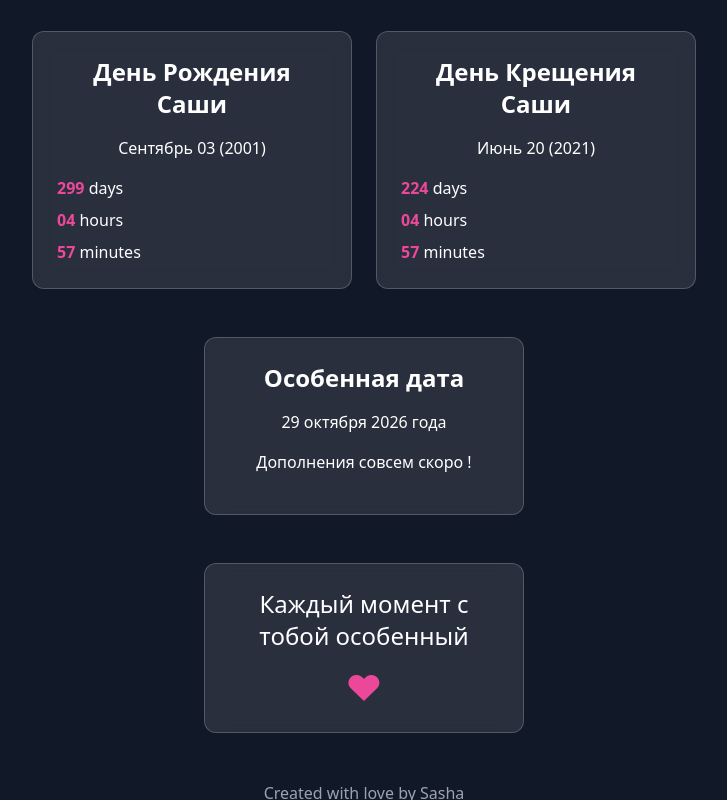
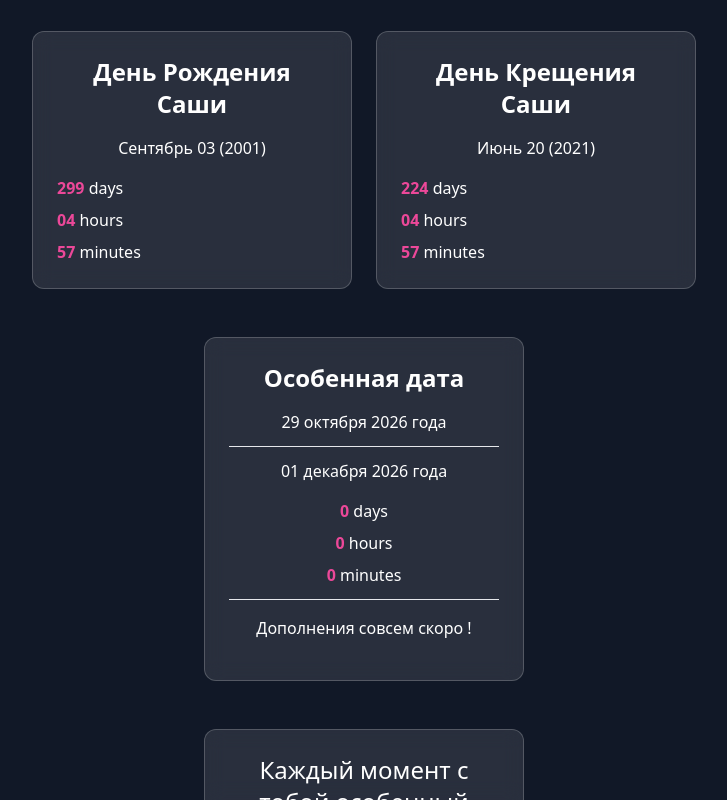
Before and after one commit to sshvaiba-rgb/day_counter, a plain HTML site: page index.html in a window 1280 px wide. Shown: the part 447-1247 px from the top of the page, without its empty margins (276-1003 px from the left). Drawn offline with nearby package versions, Linux system fonts and the light colour scheme.

Commit message:
Update index.html

```diff
--- a/index.html
+++ b/index.html
@@ -121,7 +121,13 @@
       <div class="flex justify-center mb-12">
         <div class="love-card rounded-xl p-6 w-full md:w-80">
           <h2 class="text-2xl font-bold mb-4 text-center">Особенная дата</h2>
-          <p class="mb-4 text-center">29 октября 2026 года</p>
+          <p class="pb-3 mb-3 text-center border-b border-pink-500/30">29 октября 2026 года</p>
+          <p class="mb-4 text-center">01 декабря 2026 года</p>
+           <div class="text-center space-y-2 mb-4 pb-3 border-b border-pink-500/30">
+            <p><span class="highlight" id="meet-days">0</span> days</p>
+            <p><span class="highlight" id="meet-hours">0</span> hours</p>
+            <p><span class="highlight" id="meet-minutes">0</span> minutes</p>
+          </div>
           <p class="mb-4 text-center">Дополнения совсем скоро !</p>
         </div>
       </div>
```
